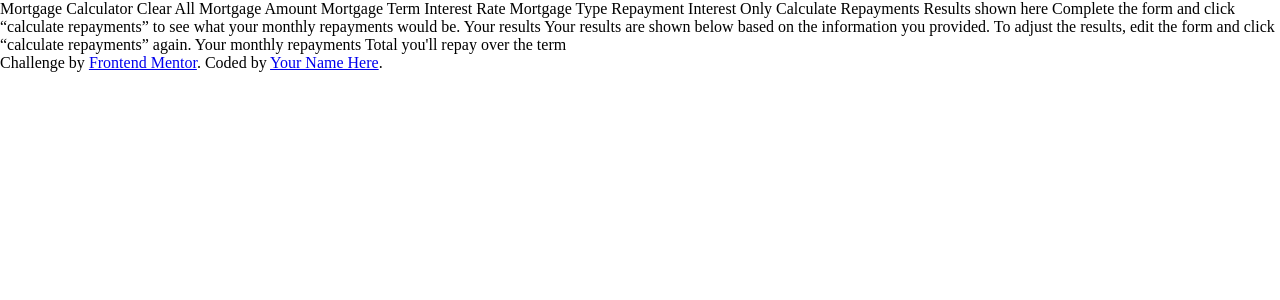
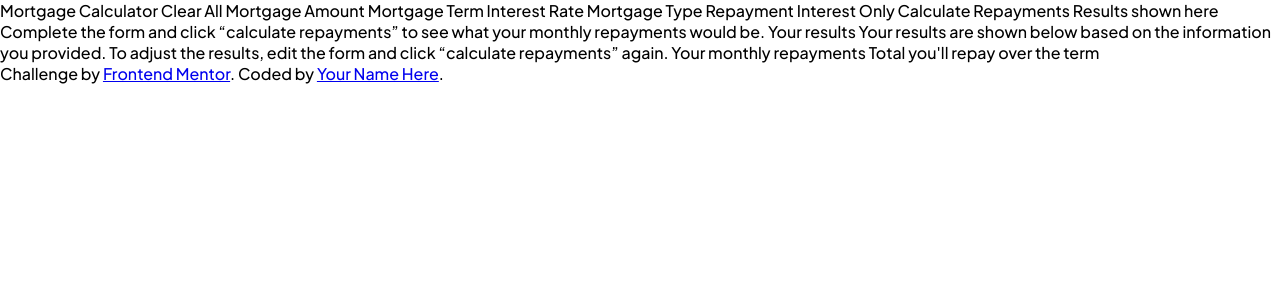
Before and after one commit to jonnywillrees/mortgage-repayment-calculator, an Angular app: page / in a window 1280 px wide. Shown: the top 300 px of the page. Built offline with nearby package versions, Linux system fonts and the light colour scheme.

Commit message:
add fonts

```diff
--- a/src/styles.css
+++ b/src/styles.css
@@ -1,2 +1,7 @@
 @import 'styles/reset.css';
 @import 'styles/root.css';
+@import 'styles/fonts.css';
+
+body {
+    font-family: var(--ff-sans), Arial, Helvetica, sans-serif;
+}
--- /dev/null
+++ b/src/styles/fonts.css
@@ -0,0 +1,16 @@
+/* plus-jakarta-sans-500 - latin */
+@font-face {
+    font-display: swap; /* Check https://developer.mozilla.org/en-US/docs/Web/CSS/@font-face/font-display for other options. */
+    font-family: 'Plus Jakarta Sans';
+    font-style: normal;
+    font-weight: 500;
+    src: url('../assets/fonts/plus-jakarta-sans-v8-latin-500.woff2') format('woff2'); /* Chrome 36+, Opera 23+, Firefox 39+, Safari 12+, iOS 10+ */
+}
+/* plus-jakarta-sans-700 - latin */
+@font-face {
+    font-display: swap; /* Check https://developer.mozilla.org/en-US/docs/Web/CSS/@font-face/font-display for other options. */
+    font-family: 'Plus Jakarta Sans';
+    font-style: normal;
+    font-weight: 700;
+    src: url('../assets/fonts/plus-jakarta-sans-v8-latin-700.woff2') format('woff2'); /* Chrome 36+, Opera 23+, Firefox 39+, Safari 12+, iOS 10+ */
+}
--- a/src/styles/root.css
+++ b/src/styles/root.css
@@ -8,4 +8,6 @@
     --clr-slate-500: hsl(200, 26%, 54%);
     --clr-slate-700: hsl(200, 24%, 40%);
     --clr-slate-900: hsl(202, 55%, 16%);
+
+    --ff-sans: 'Plus Jakarta Sans';
 }
```
Also changed, not shown: src/assets/fonts/plus-jakarta-sans-v8-latin-500.woff2 (added), src/assets/fonts/plus-jakarta-sans-v8-latin-700.woff2 (added).
